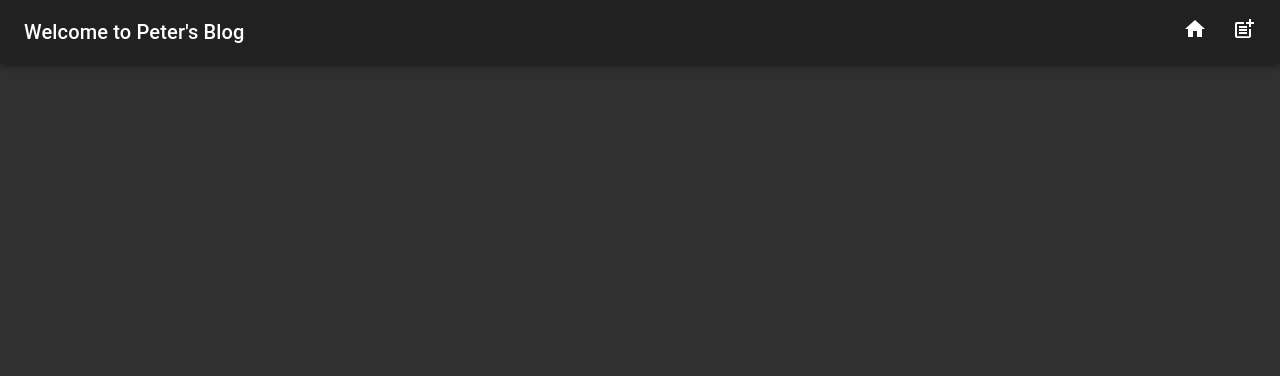
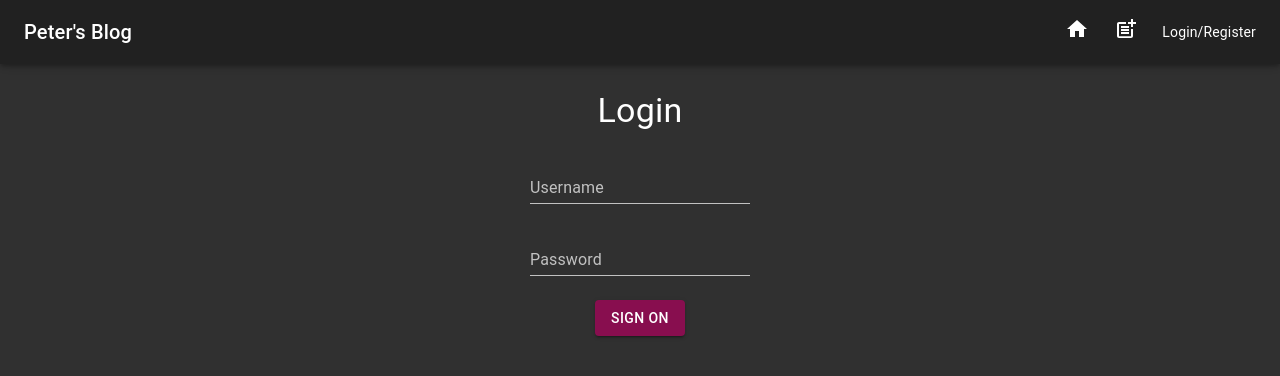
Before and after one commit to PetDios9/MERNBlog, a React (Create React App) app in the folder client/: page /login in a window 1280 px wide. Shown: the top 376 px of the page. Built offline with nearby package versions, Linux system fonts and the light colour scheme.

Commit message:
created skeleton login page, added login/register link in header, changed welcome text in header

```diff
--- a/client/src/App.js
+++ b/client/src/App.js
@@ -6,6 +6,7 @@ import Header from './components/Header';
 import BlogDetails from './Pages/BlogDetails';
 import CreateBlog from './Pages/CreateBlog';
 import Homepage from './Pages/Homepage';
+import LoginPage from './Pages/LoginPage';
 
 const theme = createMuiTheme({
   palette: {
@@ -48,6 +49,9 @@ function App() {
             <Route exact path="/">
               <Homepage />
             </Route>
+            <Route path="/login">
+              <LoginPage />
+            </Route>
           </Switch>
         </div>
       </Router>
--- /dev/null
+++ b/client/src/Pages/LoginPage.js
@@ -0,0 +1,36 @@
+import { Typography, Grid, TextField, Button } from '@material-ui/core'
+import {React, useState} from 'react'
+
+export default function LoginPage() {
+    const [usernameField, setUsernameField] = useState('')
+    const [passwordFiled, setPasswordField] = useState('')
+
+    return(
+        <div>
+            <Grid
+                container
+                spacing={3}
+                direction="column"
+                justify="center"
+                alignItems="center"
+            >
+                <Grid item xs="12">
+                    <Typography variant="h4">
+                        Login
+                    </Typography>
+                </Grid>
+                <Grid item xs='12'>
+                    <TextField label="Username" color="secondary" />
+                </Grid>
+                <Grid item xs='12'>
+                    <TextField label="Password" color="secondary" />
+                </Grid>
+                <Grid item xs='12'>
+                    <Button color="secondary" variant="contained">
+                        Sign On
+                    </Button>
+                </Grid>
+            </Grid>
+        </div>
+    )
+}
--- a/client/src/components/Header.js
+++ b/client/src/components/Header.js
@@ -24,7 +24,7 @@ export default function Header() {
             <AppBar color="primary" position='fixed'>
                 <Toolbar>
                     <Typography variant="h6" className={classes.welcome}>
-                        Welcome to Peter's Blog
+                        Peter's Blog
                     </Typography>
                     <Link to="/" className={classes.links}>
                         <HomeIcon />
@@ -32,6 +32,9 @@ export default function Header() {
                     <Link to="/create" className={classes.links}>
                         <PostAddIcon />
                     </Link>
+                    <Link to='/login' className={classes.links}>
+                        Login/Register
+                    </Link>
                 </Toolbar>
             </AppBar>
         </div>
```
Also changed, not shown: 1 other file (tests, documents, lock files or other folders).
